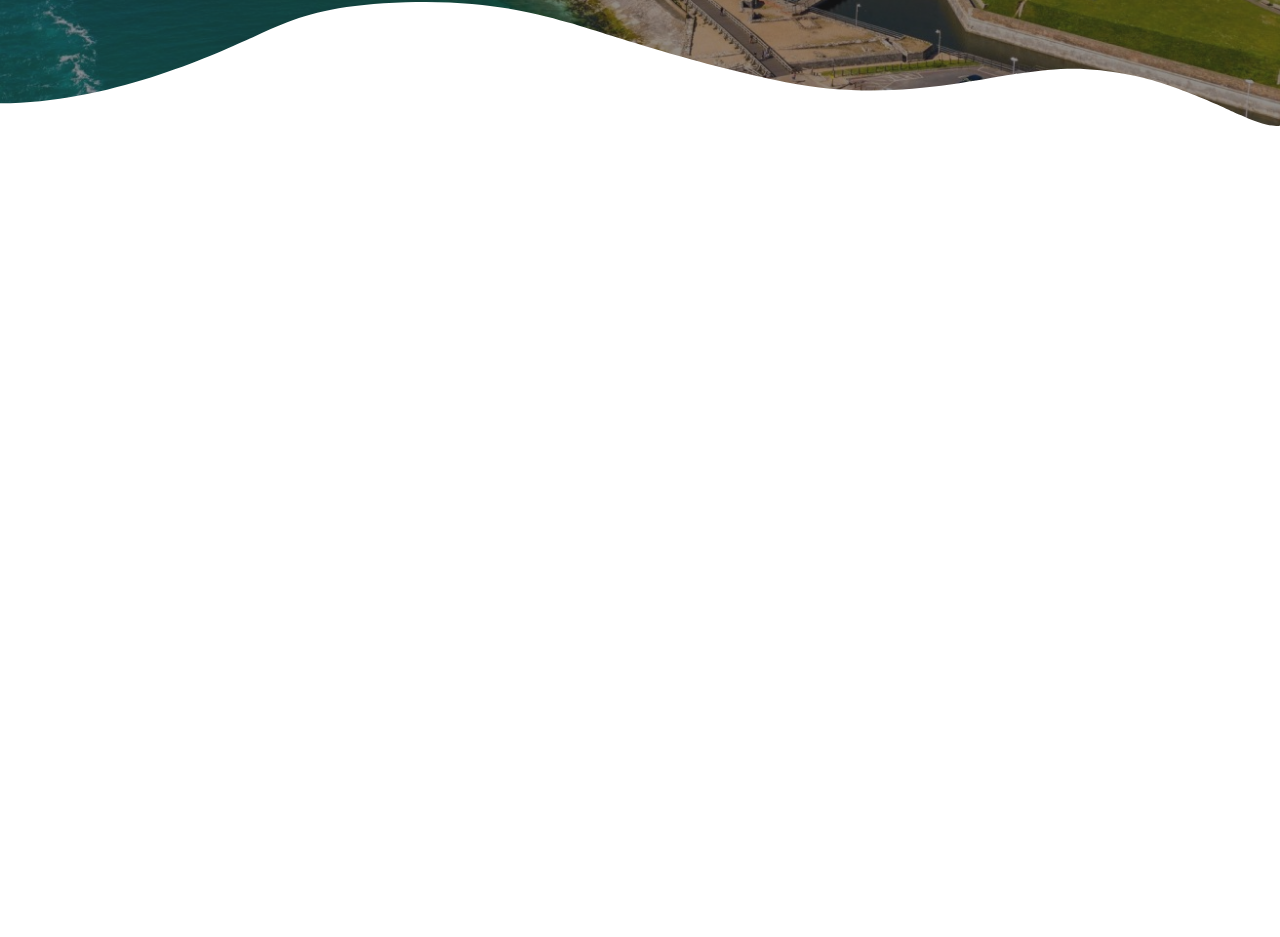
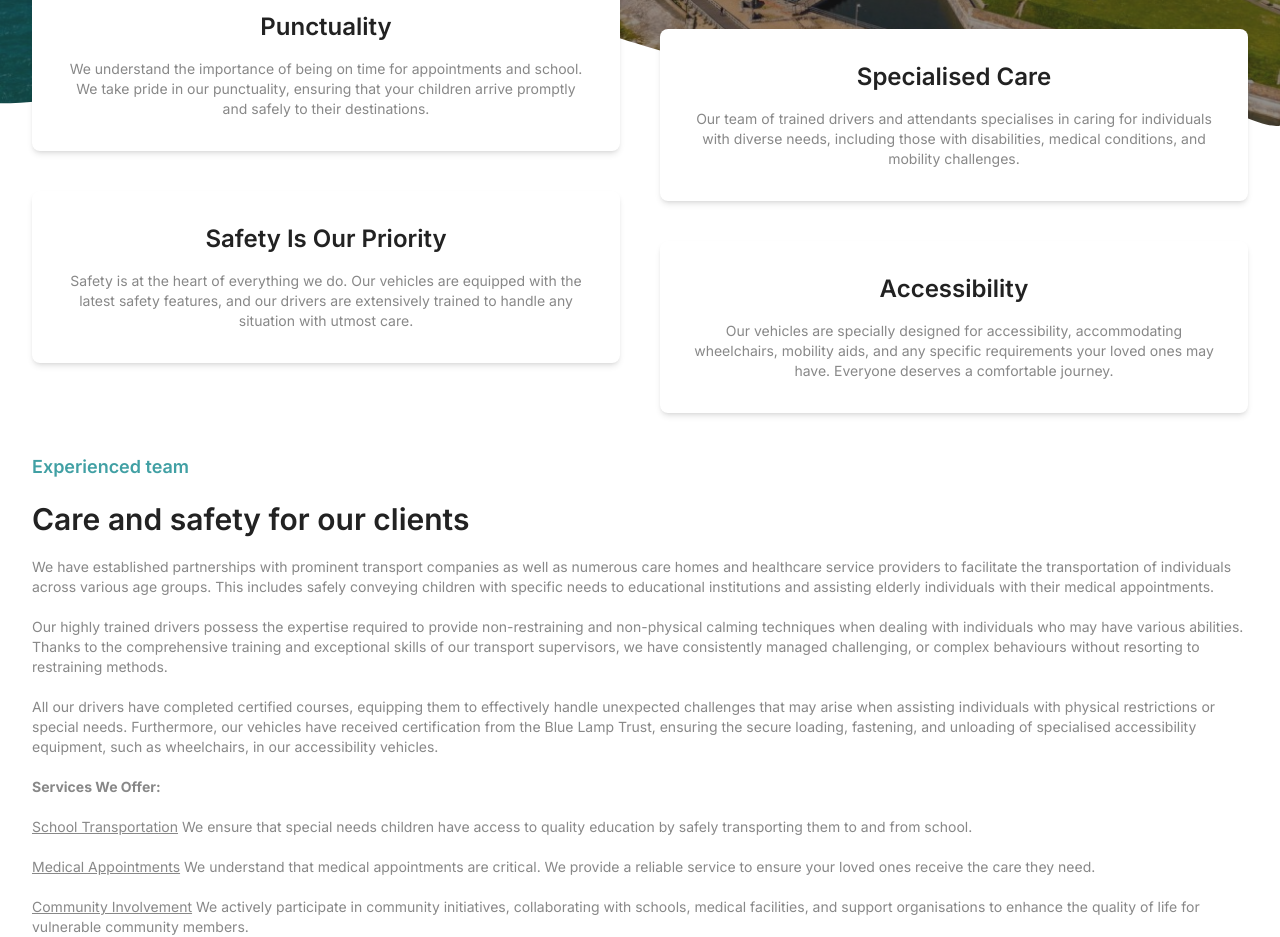
Before and after one commit to marcuCosmin/cool-cars, a Next.js app: page / in a window 1280 px wide. Shown: the part 740-1677 px from the top of the page. Before the commit the page ends 870 px from the top, so only its background shows below. Built offline with nearby package versions, Linux system fonts and the light colour scheme.

Commit message:
Update tailwind screens & update padding for the section for different screens & add 2 sections to the home page

```diff
--- a/src/app/page.tsx
+++ b/src/app/page.tsx
@@ -1,39 +1,11 @@
+import { DescriptionSection } from "@/components/pages/home/description-sections/description-sections"
+import { WelcomeSection } from "@/components/pages/home/welcome-section"
+
 const Home = () => {
   return (
     <main className="flex flex-col items-center">
-      <section className="py-32 sm:pb-80 xl:py-64 xl:pb-[30rem] px-8 xl:px-96 text-white bg-[url('/home-background.jpg')] bg-no-repeat bg-cover bg-center bg-overlay w-full text-center sm:text-left">
-        <h1 className="tracking-[0.4rem] text-lg sm:text-xl">
-          Welcome to Cool Cars
-        </h1>
-
-        <article className="mt-16 flex flex-col gap-16 max-w-2xl">
-          <h2 className="text-3xl sm:text-5xl font-semibold">
-            School and Community Transportation Services
-          </h2>
-          <p>
-            At Cool Cars, we understand that access to essential appointments
-            and educational opportunities is a fundamental right for all
-            individuals, regardless of their unique needs. Our mission is to
-            ensure safe, reliable, and compassionate transportation for special
-            needs children and vulnerable members of our community to their
-            appointments and schools.
-          </p>
-        </article>
-
-        <svg
-          className="rotate-180 fill-white w-full absolute bottom-[-1px] left-0"
-          version="1.1"
-          xmlns="http://www.w3.org/2000/svg"
-          viewBox="0 0 1920 192"
-          preserveAspectRatio="none"
-        >
-          <path
-            d="M0,6.2c0,0,6.3-1.3,20.9,2.1c15.2,3.5,30.1,10.2,39.4,14.4s98.3,48,163.8,59.9c63.4,11.5,95.6,13.2,175.5,1
-	s197.2-40.7,341.7-11.9s289.9,79.7,323.3,88.7c33.2,9,113.3,35.5,246.3,31.1c133-4.4,176.8-28.2,234.2-54.3S1760.5,39.6,1920,40V0.1
-	H0V6.2z"
-          />
-        </svg>
-      </section>
+      <WelcomeSection />
+      <DescriptionSection />
     </main>
   )
 }
--- a/src/components/global/header/header.tsx
+++ b/src/components/global/header/header.tsx
@@ -29,7 +29,7 @@ export const Header = () => {
   return (
     <header
       role="banner"
-      className="flex justify-between sm:justify-normal items-center py-3 px-8 xl:px-96 sticky top-0 left-0 bg-primary"
+      className="flex justify-between sm:justify-normal items-center py-3 px-8 md:px-52 lg:px-80 sticky top-0 left-0 bg-primary"
     >
       <div className="flex text-center font-bold items-center w-[95px] h-[65px] bg-white">
         Logo placeholder
--- /dev/null
+++ b/src/components/pages/home/description-sections/components/descriptive-card.tsx
@@ -0,0 +1,20 @@
+type DescriptiveCardProps = {
+  title: string
+  content: string
+  className?: string
+}
+
+export const DescriptiveCard = ({
+  title,
+  content,
+  className = "",
+}: DescriptiveCardProps) => (
+  <li
+    className={`p-8 rounded-lg shadow-md md:max-w-md bg-white h-fit duration-500 ${className}`}
+  >
+    <h3 className="text-2xl text-center font-semibold mb-4 text-black">
+      {title}
+    </h3>
+    <p className="text-center text-md text-gray">{content}</p>
+  </li>
+)
--- /dev/null
+++ b/src/components/pages/home/description-sections/description-sections.tsx
@@ -0,0 +1,111 @@
+import { DescriptiveCard } from "./components/descriptive-card"
+
+const descriptiveCards = [
+  {
+    title: "Punctuality",
+    content:
+      "We understand the importance of being on time for appointments and school. We take pride in our punctuality, ensuring that your children arrive promptly and safely to their destinations.",
+  },
+  {
+    title: "Specialised Care",
+    content:
+      "Our team of trained drivers and attendants specialises in caring for individuals with diverse needs, including those with disabilities, medical conditions, and mobility challenges.",
+  },
+  {
+    title: "Safety Is Our Priority",
+    content:
+      "Safety is at the heart of everything we do. Our vehicles are equipped with the latest safety features, and our drivers are extensively trained to handle any situation with utmost care.",
+  },
+  {
+    title: "Accessibility",
+    content:
+      "Our vehicles are specially designed for accessibility, accommodating wheelchairs, mobility aids, and any specific requirements your loved ones may have. Everyone deserves a comfortable journey.",
+  },
+]
+
+const servicesOffered = [
+  {
+    title: "School Transportation",
+    content:
+      "We ensure that special needs children have access to quality education by safely transporting them to and from school.",
+  },
+  {
+    title: "Medical Appointments",
+    content:
+      "We understand that medical appointments are critical. We provide a reliable service to ensure your loved ones receive the care they need.",
+  },
+  {
+    title: "Community Involvement",
+    content:
+      "We actively participate in community initiatives, collaborating with schools, medical facilities, and support organisations to enhance the quality of life for vulnerable community members.",
+  },
+]
+
+export const DescriptionSection = () => (
+  <div className="flex flex-col md:flex-row gap-10 md:gap-20 lg:gap-40 w-full px-8 md:px-52 lg:px-80">
+    <section>
+      <ul className="flex flex-col gap-10 items-center w-full sm:w-fit sm:grid sm:gap-10 sm:gird-rows-2 sm:grid-cols-2 mt-[-100px] md:mt-[-200px]">
+        {descriptiveCards.map((infoCardProps, index) => {
+          const indexIsEven = index % 2 === 0
+          const className = indexIsEven
+            ? "sm:mt-[-100px] md:mt-[-200px]"
+            : undefined
+
+          return (
+            <DescriptiveCard
+              {...infoCardProps}
+              className={className}
+              key={index}
+            />
+          )
+        })}
+      </ul>
+    </section>
+
+    <section className="w-full md:w-1/2">
+      <h3 className="text-primary font-semibold text-lg mb-5">
+        Experienced team
+      </h3>
+      <article className="flex flex-col gap-5">
+        <h4 className="text-lg sm:text-3xl font-semibold text-black">
+          Care and safety for our clients
+        </h4>
+
+        <p>
+          We have established partnerships with prominent transport companies as
+          well as numerous care homes and healthcare service providers to
+          facilitate the transportation of individuals across various age
+          groups. This includes safely conveying children with specific needs to
+          educational institutions and assisting elderly individuals with their
+          medical appointments.
+        </p>
+        <p>
+          Our highly trained drivers possess the expertise required to provide
+          non-restraining and non-physical calming techniques when dealing with
+          individuals who may have various abilities. Thanks to the
+          comprehensive training and exceptional skills of our transport
+          supervisors, we have consistently managed challenging, or complex
+          behaviours without resorting to restraining methods.
+        </p>
+        <p>
+          All our drivers have completed certified courses, equipping them to
+          effectively handle unexpected challenges that may arise when assisting
+          individuals with physical restrictions or special needs. Furthermore,
+          our vehicles have received certification from the Blue Lamp Trust,
+          ensuring the secure loading, fastening, and unloading of specialised
+          accessibility equipment, such as wheelchairs, in our accessibility
+          vehicles.
+        </p>
+
+        <ul className="flex flex-col gap-5">
+          <p className="font-bold">Services We Offer:</p>
+          {servicesOffered.map(({ title, content }, index) => (
+            <p key={index}>
+              <u>{title}</u> {content}
+            </p>
+          ))}
+        </ul>
+      </article>
+    </section>
+  </div>
+)
--- /dev/null
+++ b/src/components/pages/home/welcome-section.tsx
@@ -0,0 +1,35 @@
+export const WelcomeSection = () => (
+  <section className="py-32 sm:pb-80 md:py-64 md:pb-[30rem] px-8 md:px-52 lg:px-80 text-white bg-[url('/home-background.jpg')] bg-no-repeat bg-cover bg-center bg-overlay w-full text-center sm:text-left">
+    <h1 className="tracking-[0.4rem] text-lg sm:text-xl">
+      Welcome to Cool Cars
+    </h1>
+
+    <article className="mt-16 flex flex-col gap-16 max-w-2xl">
+      <h2 className="text-3xl sm:text-5xl font-semibold">
+        School and Community Transportation Services
+      </h2>
+      <p>
+        At Cool Cars, we understand that access to essential appointments and
+        educational opportunities is a fundamental right for all individuals,
+        regardless of their unique needs. Our mission is to ensure safe,
+        reliable, and compassionate transportation for special needs children
+        and vulnerable members of our community to their appointments and
+        schools.
+      </p>
+    </article>
+
+    <svg
+      className="rotate-180 fill-white w-full absolute bottom-[-1px] left-0"
+      version="1.1"
+      xmlns="http://www.w3.org/2000/svg"
+      viewBox="0 0 1920 192"
+      preserveAspectRatio="none"
+    >
+      <path
+        d="M0,6.2c0,0,6.3-1.3,20.9,2.1c15.2,3.5,30.1,10.2,39.4,14.4s98.3,48,163.8,59.9c63.4,11.5,95.6,13.2,175.5,1
+s197.2-40.7,341.7-11.9s289.9,79.7,323.3,88.7c33.2,9,113.3,35.5,246.3,31.1c133-4.4,176.8-28.2,234.2-54.3S1760.5,39.6,1920,40V0.1
+H0V6.2z"
+      />
+    </svg>
+  </section>
+)
--- a/tailwind.config.ts
+++ b/tailwind.config.ts
@@ -9,7 +9,8 @@ const config: Config = {
   theme: {
     screens: {
       sm: "650px",
-      xl: "1400px",
+      md: "1400px",
+      lg: "1920px",
     },
     extend: {
       colors: {
```
